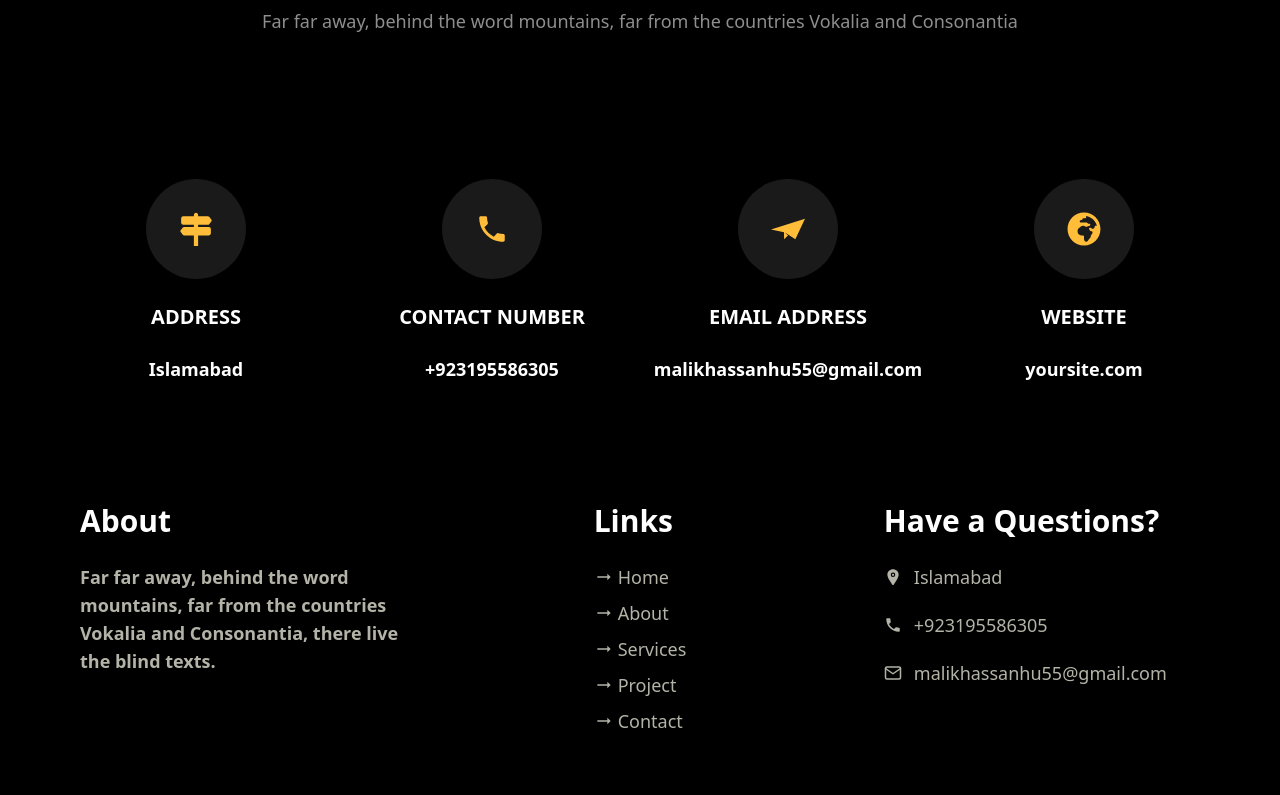
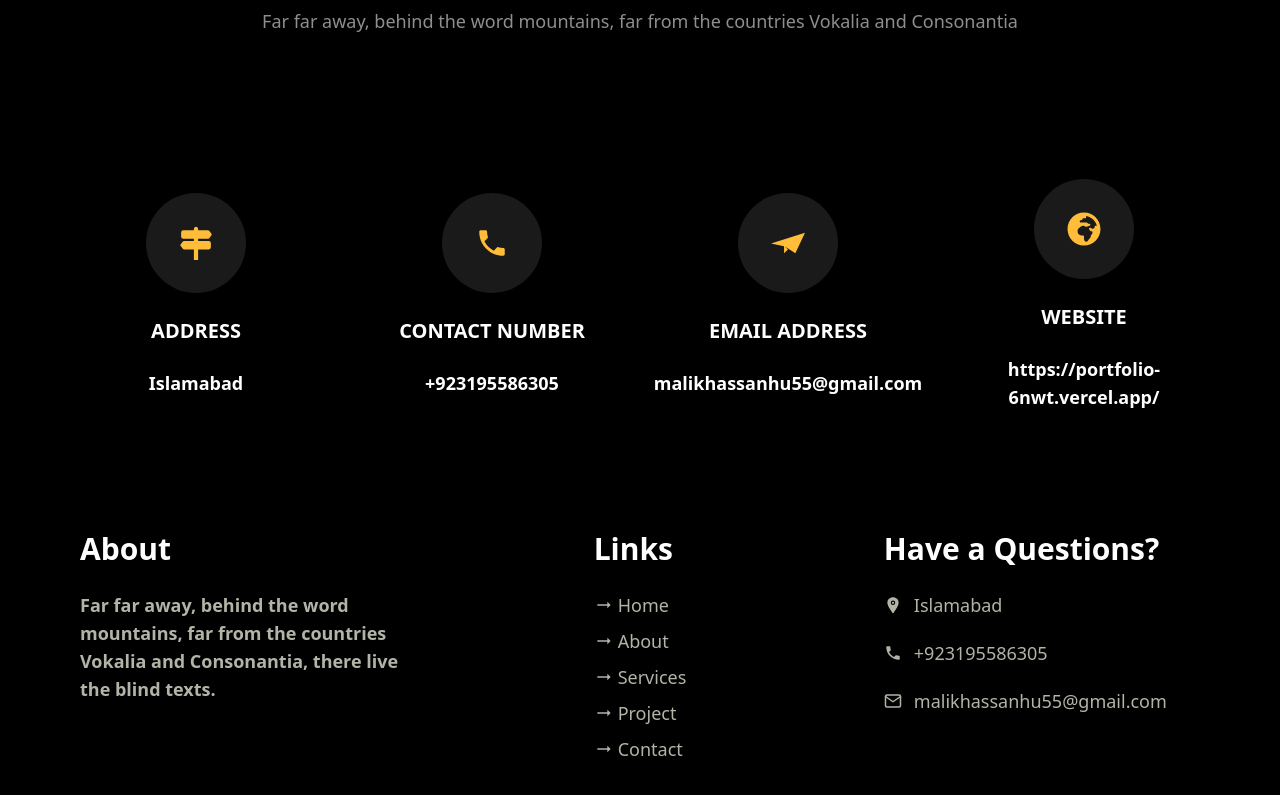
Before and after one commit to NomanHassan4518/portfolio, a React (Create React App) app: page / in a window 1280 px wide. Shown: the part 3802-4597 px from the top of the page. Built offline with nearby package versions, Linux system fonts and the light colour scheme.

Commit message:
Complete

```diff
--- a/src/Components/Contact.jsx
+++ b/src/Components/Contact.jsx
@@ -29,7 +29,7 @@ const Contact = () => {
         {
             icon: <FaGlobeAfrica />,
             name: "website",
-            description: "yoursite.com"
+            description: "https://portfolio-6nwt.vercel.app/"
         }
     ]
     return (
```
